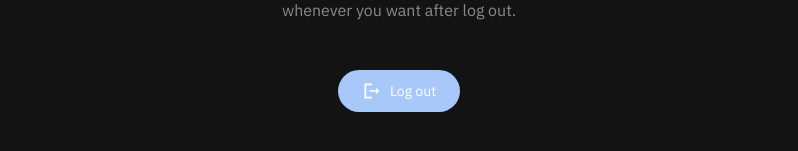
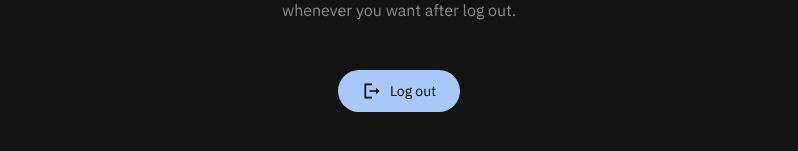
Before and after one commit to varshiljpatel/zora-ai, a Next.js app: page /logout in a window 1280 px wide. Shown: the part 403-554 px from the top of the page, without its empty margins (241-1039 px from the left). Built offline with nearby package versions, Linux system fonts and the light colour scheme; no server answers; sample sign-in values are in the browser's storage.

Commit message:
fix: color in logout

```diff
--- a/src/app/(app)/(slots)/logout/page.tsx
+++ b/src/app/(app)/(slots)/logout/page.tsx
@@ -46,7 +46,7 @@ const LogoutPage = () => {
             </div>
             <IconButton
                 isLoading={loading}
-                className="max-sm:w-full h-[42px] dark:text-white"
+                className="max-sm:w-full h-[42px] text-white"
                 icon={<LogoutSharp fontSize="small" />}
                 color="#f00"
                 onClick={handleLogOut}
```
